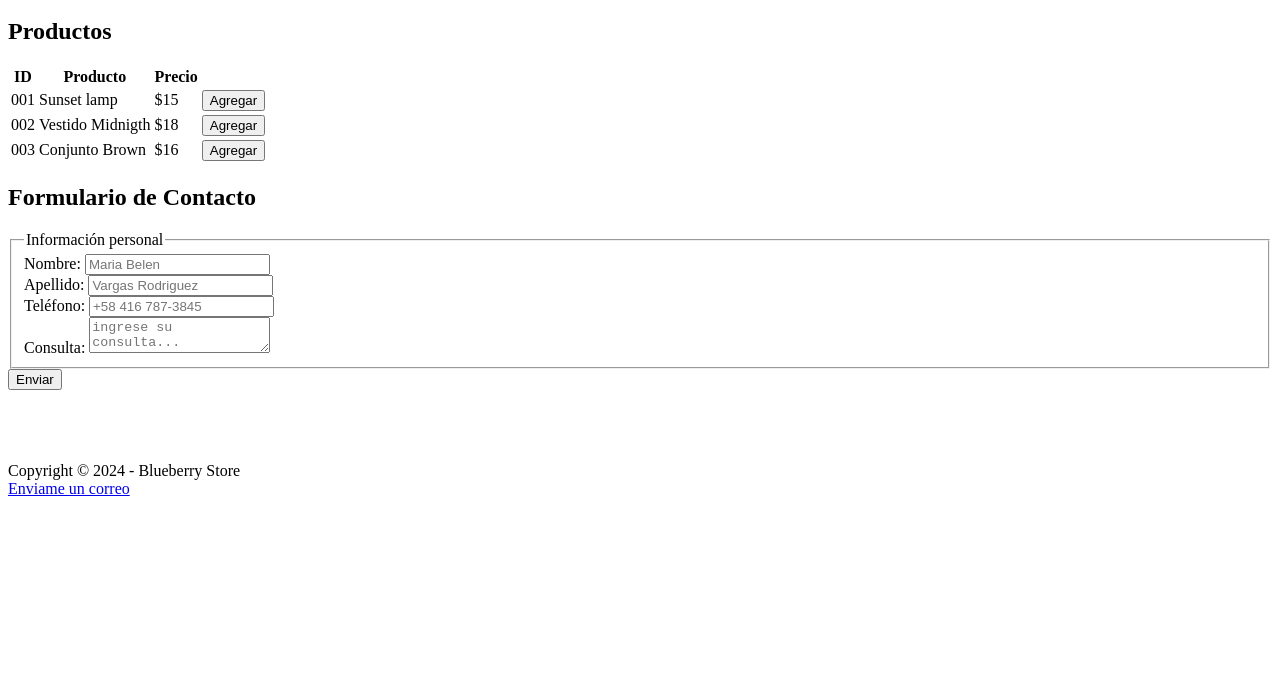
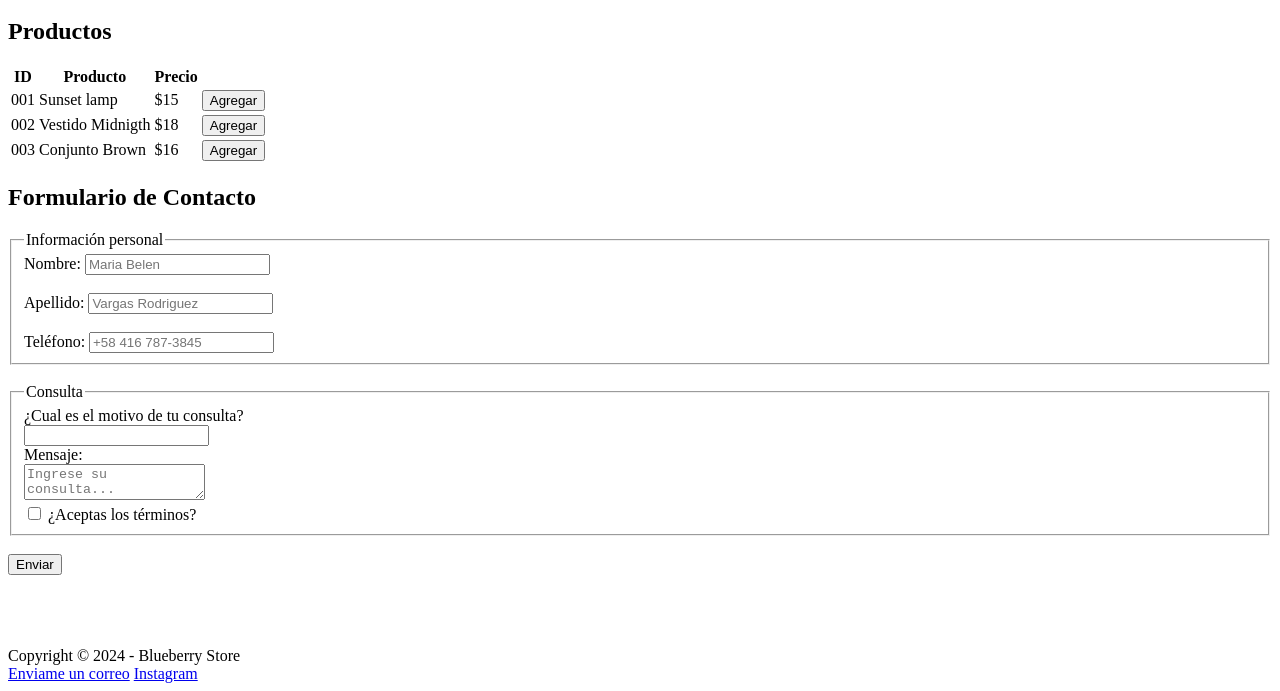
Before and after one commit to aplv9/Front-end-project, a plain HTML site: page index.html in a window 1280 px wide. Shown: the part 136-827 px from the top of the page. Before the commit the page ends 800 px from the top, so only its background shows below. Drawn offline with Linux system fonts and the light colour scheme.

Commit message:
new changes

```diff
--- a/index.html
+++ b/index.html
@@ -68,7 +68,7 @@
                         name="nombre"
                         placeholder="Maria Belen" required>
                         </div>
-
+                        <br>
                         <div>
                         <label>Apellido:</label>
                         <input
@@ -77,7 +77,7 @@
                         name="apellido"
                         placeholder="Vargas Rodriguez" required>
                         </div>
-
+                        <br>
                         <div>
                         <label>Teléfono:</label>
                         <input
@@ -87,14 +87,38 @@
                         placeholder="+58 416 787-3845" required>
                         </div>
 
-                        <div>
-                        <label>Consulta:</label>
-                        <textarea id="consulta"
-                        name="consulta"
-                        placeholder="ingrese su consulta..."></textarea>
-                        </div>
+                    </fieldset>
+                    <br>
+                    <fieldset>
+
+                    <legend>Consulta</legend>
+
+                    <div>
+
+                    <Label>¿Cual es el motivo de tu consulta?
+                    <br>
+                    <input list="languages"></Label>
+                    <datalist id="languages">
+                    <option value="Disponibilidad"></option>
+                    <option value="Entrega"></option>
+                    <option value="Método de pago"></option>
+                    <option value="Otros"></option</datalist>
+                    </div>
+                    <div>
+
+                    <label>Mensaje:</label>
+                    <br>
+                    <textarea id="consulta"
+                    name="consulta"
+                    placeholder="Ingrese su consulta..."></textarea>
+                    </div>
+                    <div>
+                    <input type="checkbox" id="terms" name="terms" required>
+                    <Label for="terms">¿Aceptas los términos? </Label>
+                    </div>
 
                     </fieldset>
+                    <br>
                     <button type="submit">Enviar</button>
                 </form>
             </section>
@@ -108,7 +132,7 @@
             Copyright © 2024 - Blueberry Store
             <br>
             <a href="mailto:analopezza09@gmail.com">Enviame un correo</a>
-
+            <a href="instagram.com/blueberrystore_ve">Instagram</a>
         </footer>
     </body>
 </html>
```
